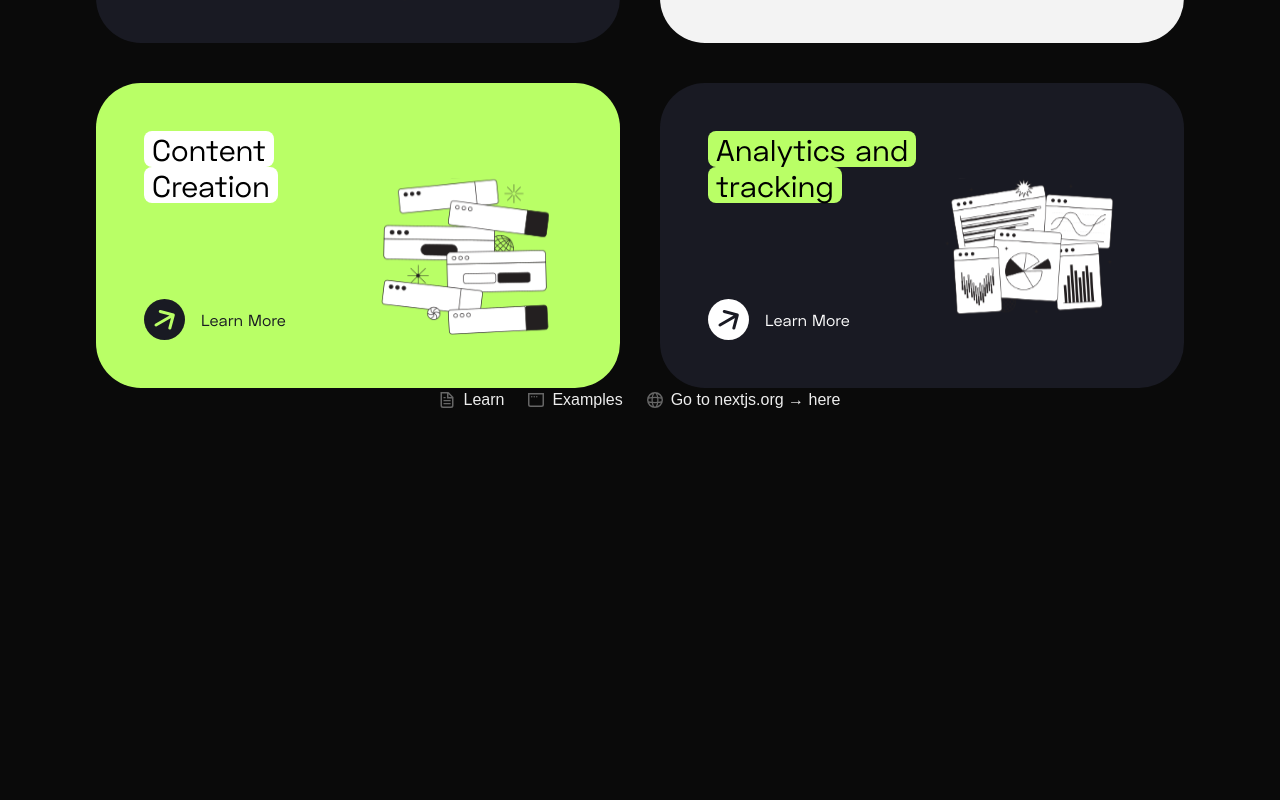
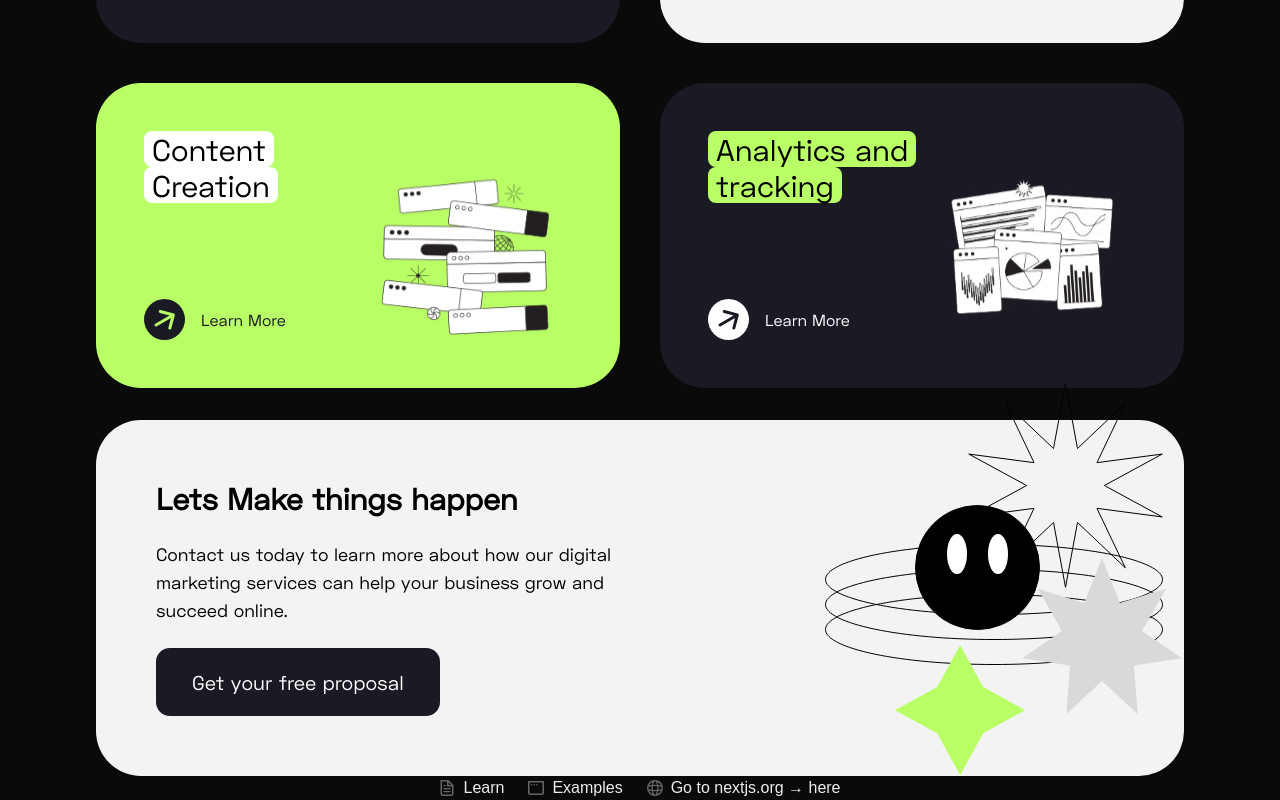
Before and after one commit to MarceloRodriguesOliveira/dev-service-hub, a Next.js app: page / in a window 1280 px wide. Shown: the part 1359-2159 px from the top of the page. Before the commit the page ends 1771 px from the top, so only its background shows below. Built offline with nearby package versions, Linux system fonts and the light colour scheme.

Commit message:
style: cta section

```diff
--- a/app/page.tsx
+++ b/app/page.tsx
@@ -2,6 +2,7 @@ import Image from "next/image";
 import Navbar from "./components/navbar/navbar";
 import LandingPageHeader from "./components/header/LandingPageHeader";
 import ServiceSection from "./components/servicesection/ServiceSection";
+import CallToActionSection from "./components/calltoaction/callToActionSection";
 
 export default function Home() {
   return (
@@ -13,6 +14,9 @@ export default function Home() {
         </section>
         <section className="w-full">
           <ServiceSection />
+        </section>
+        <section className="w-full">
+          <CallToActionSection />
         </section>
       </main>
       <footer className="row-start-3 flex gap-6 flex-wrap items-center justify-center">
```
